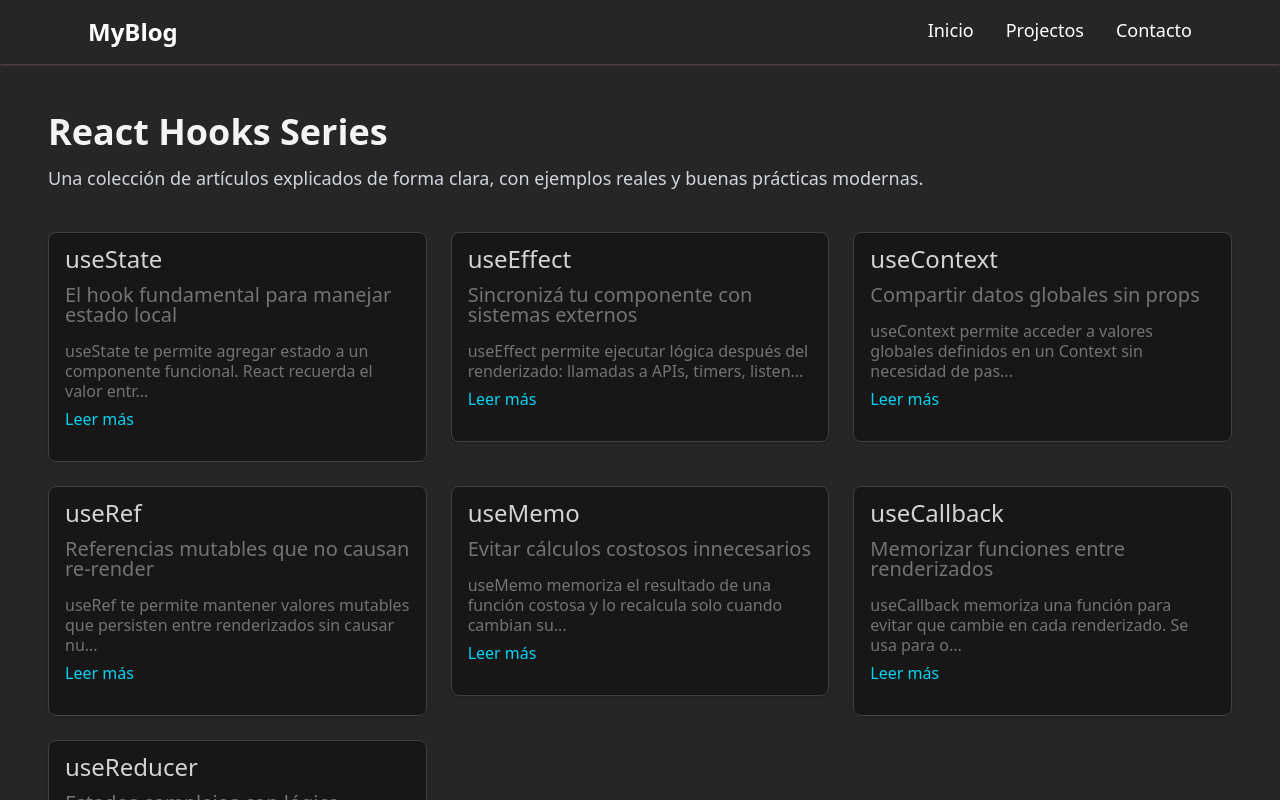
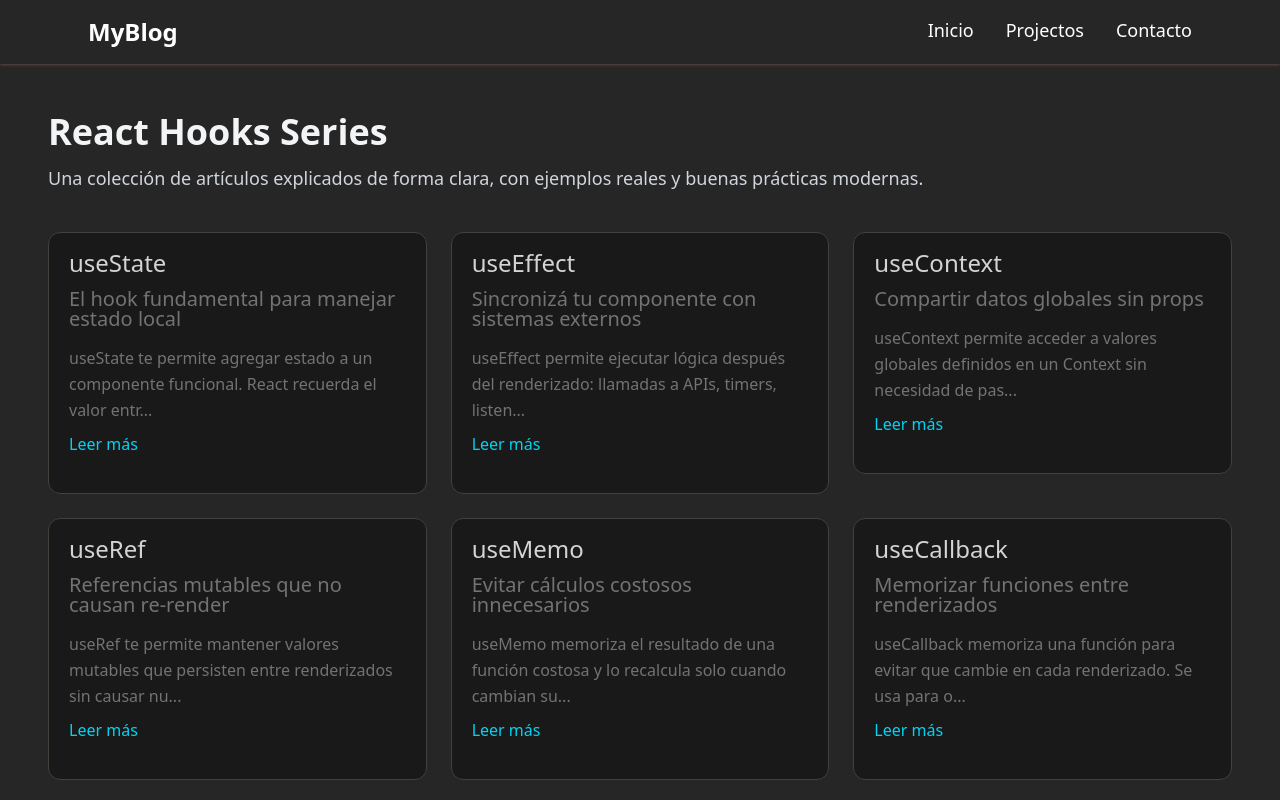
Before and after one commit to Cris7ian-tech/Blog, a React (Vite) app: page /blog/hooks in a window 1280 px wide. Shown: the top 800 px of the page. Built offline with nearby package versions, Linux system fonts and the light colour scheme.

Commit message:
efecto Glow en React Hooks Series

```diff
--- a/src/components/ui/CardArticle.tsx
+++ b/src/components/ui/CardArticle.tsx
@@ -1,6 +1,5 @@
 import { Link } from "react-router-dom";
 import { useState } from "react";
-
 import Paragraph from "./Paragraph";
 
 type CardArticleProps = {
@@ -10,39 +9,75 @@ type CardArticleProps = {
   descripcion: string;
 };
 
-function CardArticle({ id ,titulo, subtitulo, descripcion }: CardArticleProps) {
-
+function CardArticle({ id, titulo, subtitulo, descripcion }: CardArticleProps) {
   const [expandida, setExpandida] = useState(false);
 
   return (
-    <>
     <Link to={`/blog/hooks/${id}`}>
-        <article className="bg-neutral-900 shadow min-h-[200px] rounded-lg p-4 border border-stone-700
-        transform transition-all duration-300 hover:translate-y-lg hover:shadow-cyan-500/20 hover:border-cyan-600">
+      <article
+        className="
+        group relative
+        bg-neutral-900/80 backdrop-blur-sm
+        min-h-[200px] rounded-xl p-5
+        border border-stone-700
 
-          <div>
-                <h3 className="font-medium text-2xl text-neutral-300 mb-4 leading-5">{titulo}</h3>
-                <h4 className="font-medium text-xl text-neutral-500 mb-4 leading-5">{subtitulo}</h4>
+        transition-all duration-300 ease-out
 
-              <Paragraph className="font-medium text-2xl text-neutral-300 mb-4 leading-5">
-                {expandida ? descripcion : `${descripcion.slice(0, 90)}...`  }
+        hover:-translate-y-2
+        hover:border-cyan-500
+        hover:shadow-[0_0_25px_rgba(34,211,238,0.15)]
+
+        cursor-pointer overflow-hidden
+        active:scale-[0.98]
+        "
+      >
+        {/* 🔥 Glow */}
+        <div
+          className="
+          absolute inset-0
+          opacity-0 group-hover:opacity-100
+          transition duration-500
+          bg-gradient-to-br from-cyan-500/10 via-transparent to-purple-500/10
+          z-0 pointer-events-none
+        "
+        />
+
+        {/* ✅ Contenido */}
+        <div className="relative z-10">
+          <h3
+            className="
+            font-medium text-2xl text-neutral-300 mb-4 leading-5
+            transition-colors duration-300
+            group-hover:text-cyan-400 group-hover:tracking-wide
+            cursor-pointer
+          "
+          >
+            {titulo}
+          </h3>
+
+          <h4 className="font-medium text-xl text-neutral-500 mb-4 leading-5 group-hover:text-neutral-300 transition-colors">
+            {subtitulo}
+          </h4>
+
+          <Paragraph className="font-medium text-base text-neutral-300 mb-4 leading-relaxed">
+            {expandida
+              ? descripcion
+              : `${descripcion.slice(0, 90)}...`}
 
             <button
-              className="text-cyan-400 font-medium hover:underline block mt-2 cursor-pointer"
+              className="text-cyan-400 font-medium hover:underline block mt-2"
               onClick={(e) => {
-                e.preventDefault(); // ❗ evita que el Link se active
+                e.preventDefault(); // evita navegación
                 setExpandida(!expandida);
               }}
             >
               {expandida ? "Leer menos" : "Leer más"}
             </button>
-
           </Paragraph>
         </div>
       </article>
     </Link>
-    </>
-  )
+  );
 }
 
-export default CardArticle
+export default CardArticle;
--- a/src/pages/HookDetailPage.tsx
+++ b/src/pages/HookDetailPage.tsx
@@ -20,7 +20,7 @@ const HookDetailPage = () => {
     <main className="min-h-screen p-6 md:p-12 text-gray-100 max-w-4xl mx-auto">
 
       {/* TÍTULO */}
-      <h1 className="text-5xl font-bold mb-4">{hook.titulo}</h1>
+      <h1 className="text-5xl font-bold mb-4 hover:text-cyan-300">{hook.titulo}</h1>
       <h2 className="text-xl text-gray-400 mb-8">{hook.subtitulo}</h2>
 
       {/* DESCRIPCIÓN GENERAL */}
```
Lines whose indentation alone changed are shown as unchanged.
